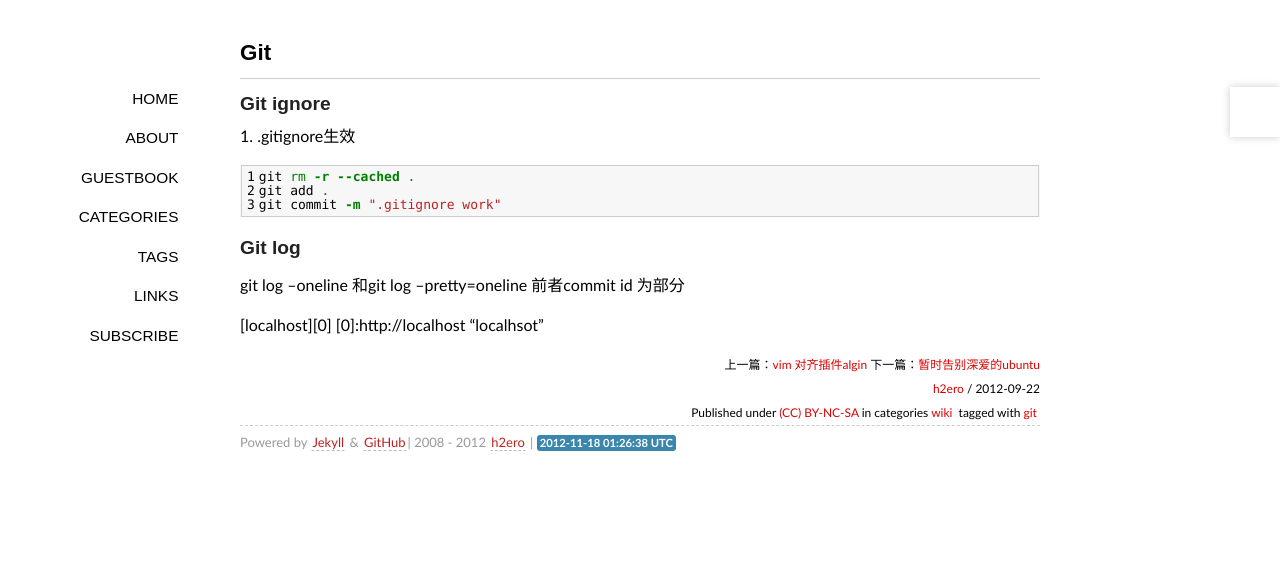
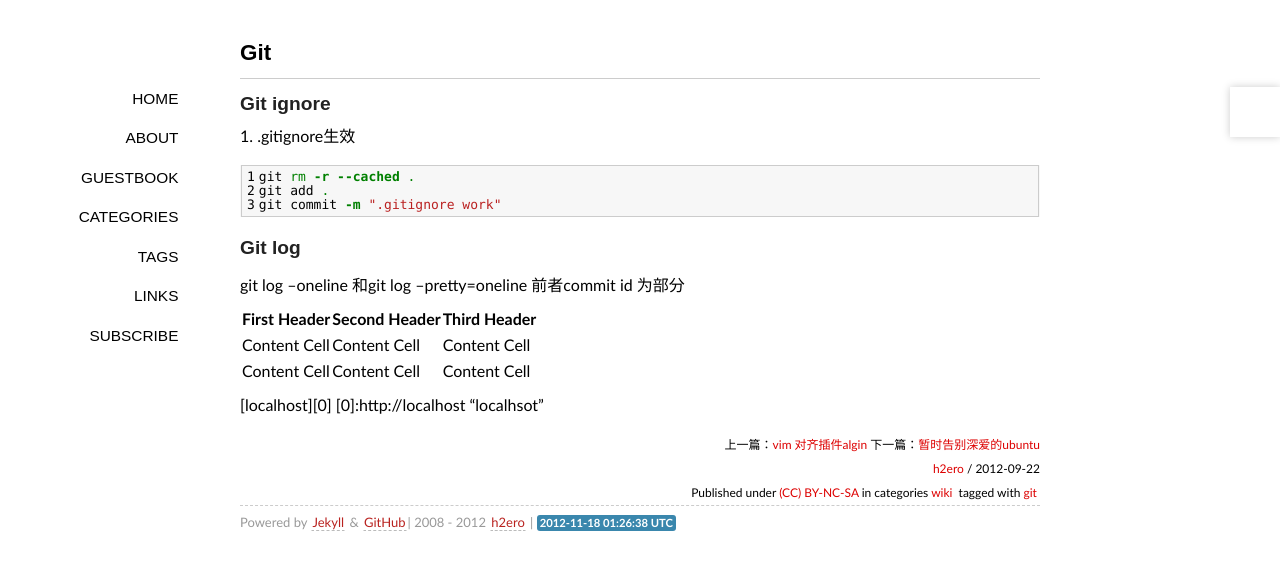
Before and after one commit to h2ero/h2ero.github.com, a Jekyll site: the page built from _posts/wiki/2012-09-22-Git-wiki.md, in a window 1280 px wide. Shown: the top 570 px of the page. Built offline with Jekyll 4.4.1, drawn with Linux system fonts in a browser that asks for light colours; some web fonts are replaced; Markdown is read by kramdown in place of the engine named in the settings; comment, search, counter and statistics services are not loaded.

Commit message:
Update _posts/wiki/2012-09-22-Git-wiki.md

```diff
--- a/_posts/wiki/2012-09-22-Git-wiki.md
+++ b/_posts/wiki/2012-09-22-Git-wiki.md
@@ -16,6 +16,11 @@ git commit -m ".gitignore work"
 ###Git log
 git log --oneline 和git log --pretty=oneline 前者commit id 为部分
 
+First Header | Second Header | Third Header
+------------ | ------------- | ------------
+Content Cell | Content Cell  | Content Cell
+Content Cell | Content Cell  | Content Cell
+
 {% highlight bash linenos %}
 {% endhighlight %}
 [localhost][0]
```
